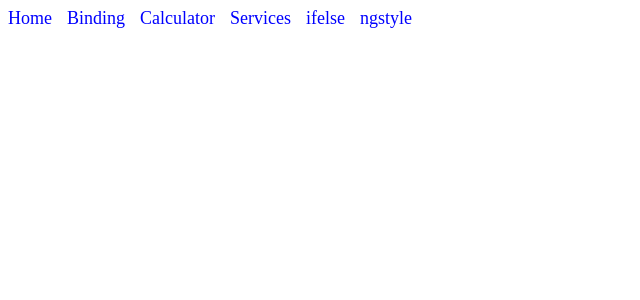
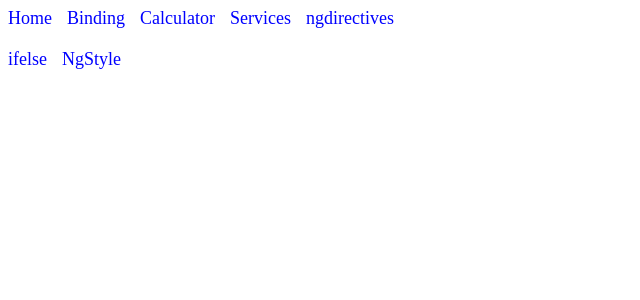
Before and after one commit to kavyaballa1020/angular-topics-collection, an Angular app: page /ngdirectives in a window 1280 px wide. Before the commit this address led to /. Shown: the top 300 px of the page, without its empty margins (0-640 px from the left). Built offline with nearby package versions, Linux system fonts and the light colour scheme.

Commit message:
added children routes

```diff
--- a/src/app/app.component.html
+++ b/src/app/app.component.html
@@ -3,8 +3,7 @@
     <a routerLink="/binding" routerLinkActive="active">Binding</a>
   <a routerLink="/calculator" routerLinkActive="active">Calculator</a>
   <a routerLink="/services" routerLinkActive="active">Services</a>
-  <a routerLink="/ifelse" routerLinkActive="active">ifelse</a>
-    <a routerLink="/ngstyle" routerLinkActive="active">ngstyle</a>
+    <a routerLink="/ngdirectives">ngdirectives</a>
 
 </nav>
 
--- a/src/app/components/binding/binding.component.ts
+++ b/src/app/components/binding/binding.component.ts
@@ -8,5 +8,5 @@ import { RouterModule } from '@angular/router';
   styleUrl: './binding.component.css'
 })
 export class BindingComponent {
-    title='Children Routes'
+    title='Binding is two types'
 }
--- /dev/null
+++ b/src/app/components/ngdirectives/ngdirectives.component.html
@@ -0,0 +1,19 @@
+<a routerLink="ifelse" routerLinkActive="active">ifelse</a>
+<a routerLink="ngStyle" routerLinkActive="active">NgStyle</a>
+<router-outlet></router-outlet>
+<style>
+    nav {
+        margin-bottom: 20px;
+    }
+
+    a {
+        margin-right: 15px;
+        text-decoration: none;
+        color: blue;
+        font-size: large;
+    }
+
+    a:hover {
+        color: rgb(139, 74, 0);
+    }
+</style>
```
Also changed, not shown: src/app/app.routes.ts (+7 -2 lines), src/app/components/ngdirectives/ngdirectives.component.ts (added, +13 -0 lines), src/app/components/ngdirectives/ngdirectives.component.css (added), 1 other file (tests, documents, lock files or other folders).
